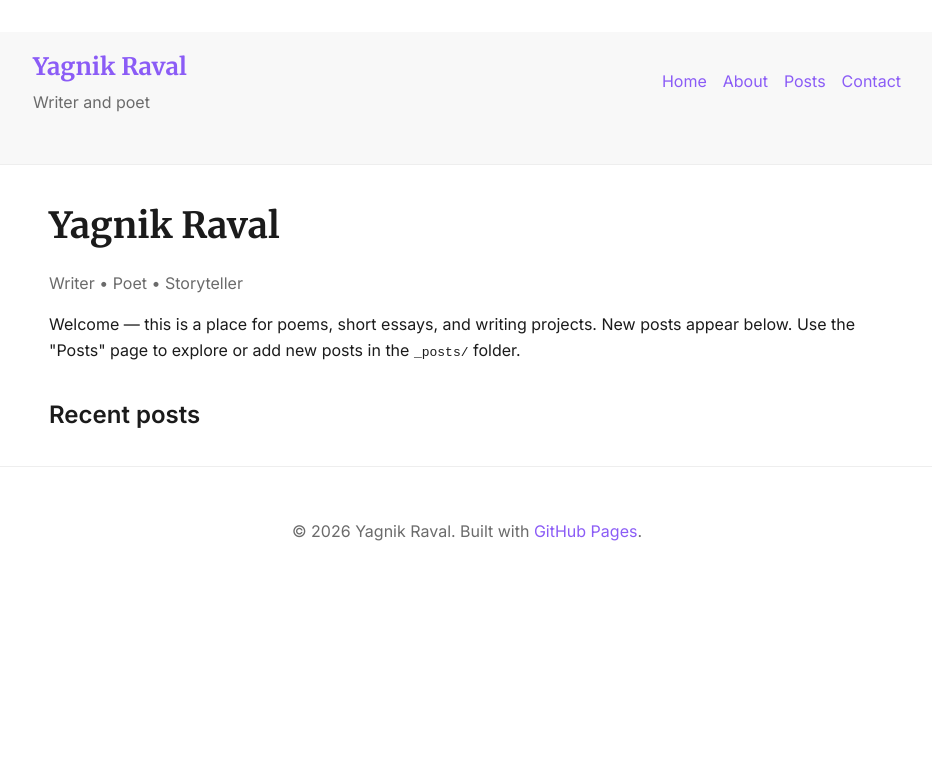
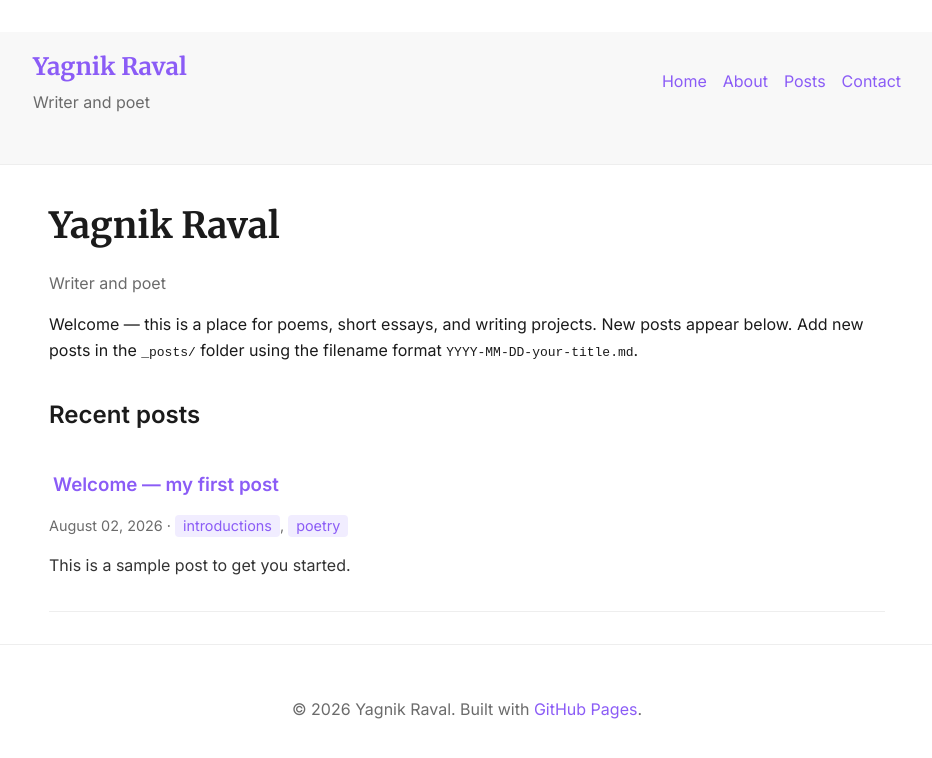
Before and after one commit to YagnikRaval/YagnikRaval.github.io, a Jekyll site: the page built from index.md, in a window 1280 px wide. Shown: the top 758 px of the page, without its empty margins (173-1105 px from the left). Built offline with Jekyll 4.4.1, drawn with Linux system fonts in a browser that asks for light colours.

Commit message:
Fix index: show posts using site.posts and make homepage dynamic

```diff
--- a/index.md
+++ b/index.md
@@ -4,15 +4,15 @@ title: "Home"
 ---
 
 <section class="intro container">
-  <h1>Yagnik Raval</h1>
-  <p class="subtitle">Writer • Poet • Storyteller</p>
-  <p>Welcome — this is a place for poems, short essays, and writing projects. New posts appear below. Use the "Posts" page to explore or add new posts in the <code>_posts/</code> folder.</p>
+  <h1>{{ site.title }}</h1>
+  <p class="subtitle">{{ site.description }}</p>
+  <p>Welcome — this is a place for poems, short essays, and writing projects. New posts appear below. Add new posts in the <code>_posts/</code> folder using the filename format <code>YYYY-MM-DD-your-title.md</code>.</p>
 </section>
 
 <section class="posts container">
   <h2>Recent posts</h2>
   <ul class="post-list">
-    {% for post in paginator.posts %}
+    {% for post in site.posts %}
       <li class="post-item">
         <article>
           <h3><a href="{{ post.url | relative_url }}">{{ post.title }}</a></h3>
@@ -22,16 +22,4 @@ title: "Home"
       </li>
     {% endfor %}
   </ul>
-
-  {% if paginator.total_pages > 1 %}
-  <nav class="pagination" role="navigation">
-    {% if paginator.previous_page %}
-      <a class="prev" href="{{ paginator.previous_page_path | relative_url }}">&larr; Newer</a>
-    {% endif %}
-    <span class="page-number">Page {{ paginator.page }} of {{ paginator.total_pages }}</span>
-    {% if paginator.next_page %}
-      <a class="next" href="{{ paginator.next_page_path | relative_url }}">Older &rarr;</a>
-    {% endif %}
-  </nav>
-  {% endif %}
 </section>
```
